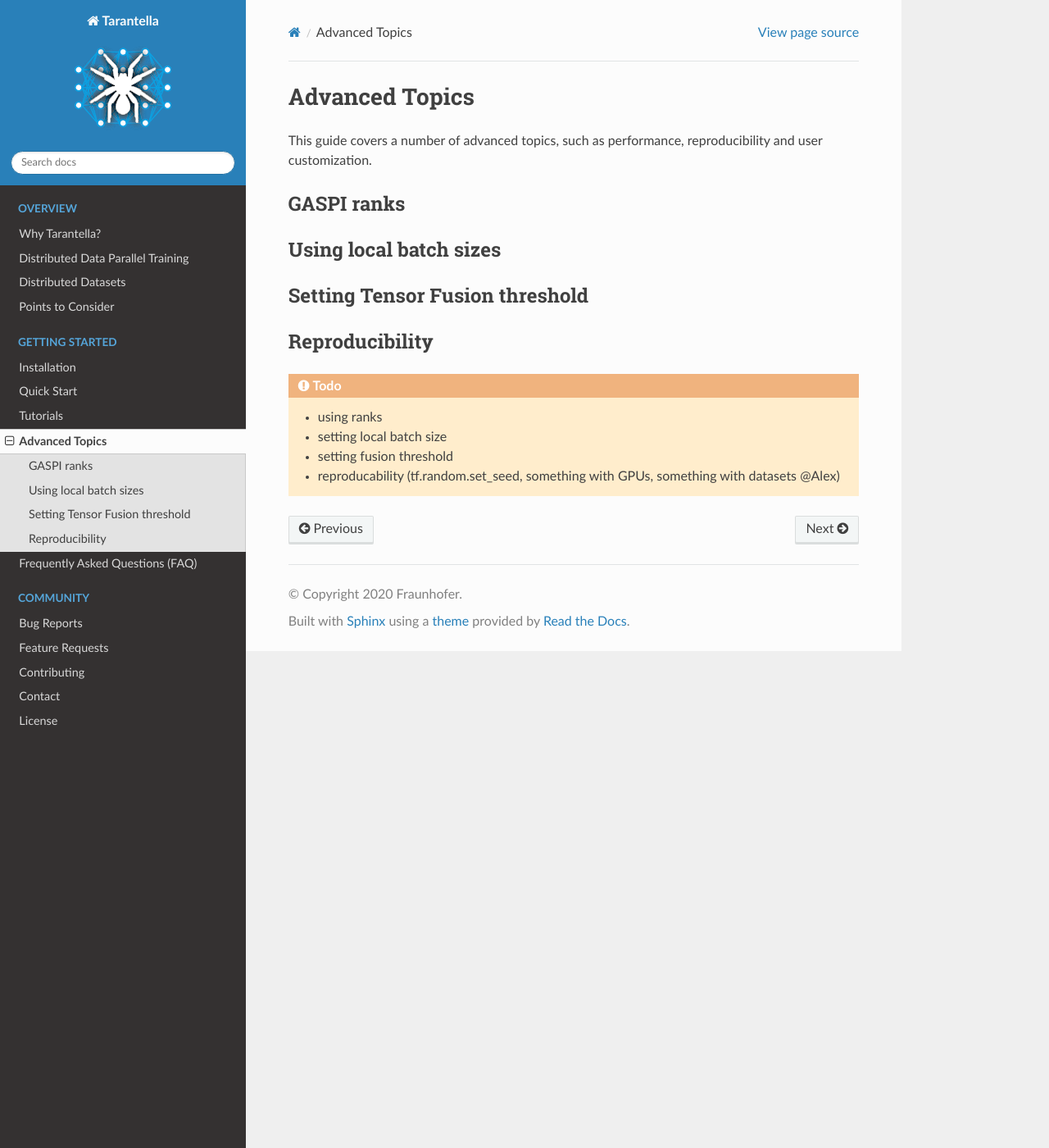
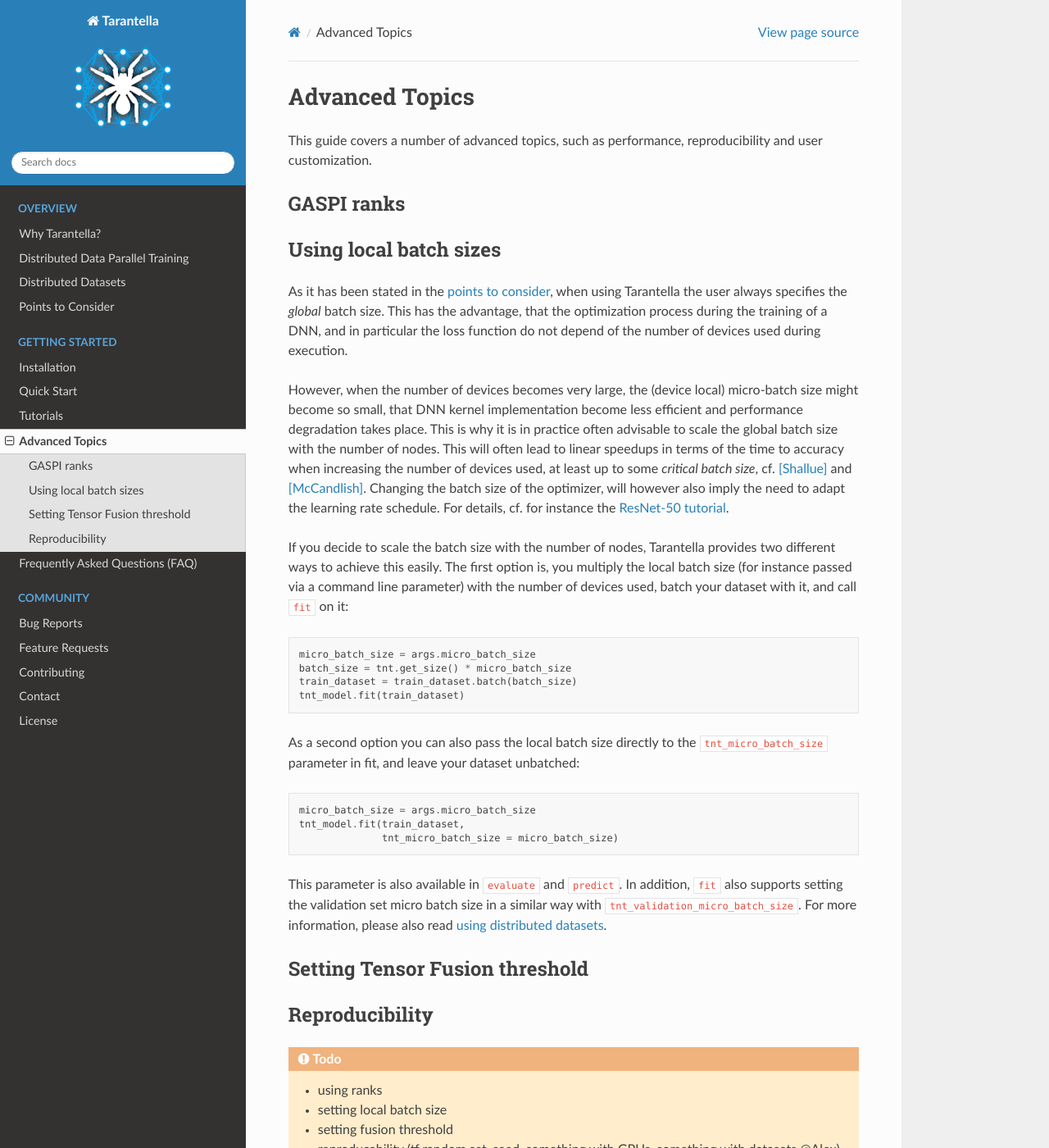
Before and after one commit to cc-hpc-itwm/tarantella, a Sphinx documentation site: the page built from docs/source/advanced_topics.rst, in a window 1280 px wide and 1400 px high. Shown: the whole window at 82% size. Built offline with Sphinx 7.4.7 and the Read the Docs theme 2.0.0, drawn with Linux system fonts in a browser that asks for light colours.

Commit message:
docs: advanced topics: Add section for using local batch sizes

```diff
--- a/docs/source/advanced_topics.rst
+++ b/docs/source/advanced_topics.rst
@@ -12,6 +12,45 @@ GASPI ranks
 
 Using local batch sizes
 ^^^^^^^^^^^^^^^^^^^^^^^
+
+As it has been stated in the :ref:`points to consider <points-to-consider-label>`, when using
+Tarantella the user always specifies the *global* batch size. This has the advantage, that
+the optimization process during the training of a DNN, and in particular the loss function do not
+depend of the number of devices used during execution.
+
+However, when the number of devices becomes
+very large, the (device local) micro-batch size might become so small, that DNN kernel implementation
+become less efficient and performance degradation takes place.
+This is why it is in practice often advisable to scale the global batch size with the number of nodes.
+This will often lead to linear speedups in terms of the time to accuracy when increasing
+the number of devices used, at least up to some *critical batch size*, cf. [Shallue]_ and [McCandlish]_.
+Changing the batch size of the optimizer, will however also imply the need to adapt the learning rate
+schedule. For details, cf. for instance the :ref:`ResNet-50 tutorial <resnet50-label>`.
+
+If you decide to scale the batch size with the number of nodes, Tarantella provides
+two different ways to achieve this easily. The first option is, you multiply the local batch size
+(for instance passed via a command line parameter) with the number of devices used,
+batch your dataset with it, and call ``fit`` on it:
+
+.. code-block:: python
+
+   micro_batch_size = args.micro_batch_size
+   batch_size = tnt.get_size() * micro_batch_size
+   train_dataset = train_dataset.batch(batch_size)
+   tnt_model.fit(train_dataset)
+
+As a second option you can also pass the local batch size directly to the ``tnt_micro_batch_size``
+parameter in fit, and leave your dataset unbatched:
+
+.. code-block:: python
+
+   micro_batch_size = args.micro_batch_size
+   tnt_model.fit(train_dataset,
+                 tnt_micro_batch_size = micro_batch_size)
+
+This parameter is also available in ``evaluate`` and ``predict``. In addition, ``fit`` also supports
+setting the validation set micro batch size in a similar way with ``tnt_validation_micro_batch_size``.
+For more information, please also read :ref:`using distributed datasets <using-distributed-datasets-label>`.
 
 
 .. _tensor-fusion-threshold-label:
--- a/docs/source/data_parallel.rst
+++ b/docs/source/data_parallel.rst
@@ -182,6 +182,9 @@ of a ``rank``. Details on how to do this can be found in the
 
 .. [Uppal] https://towardsdatascience.com/curse-of-batch-normalization-8e6dd20bc304
 
+.. [McCandlish] McCandlish, Sam, et al. "An empirical model of large-batch training." arXiv preprint arXiv:1812.06162 (2018).
+
+
 .. rubric:: Footnotes
 
 .. [#footnote_random_seeds] This is strictly true, only when all randomness in TensorFlow is
```
